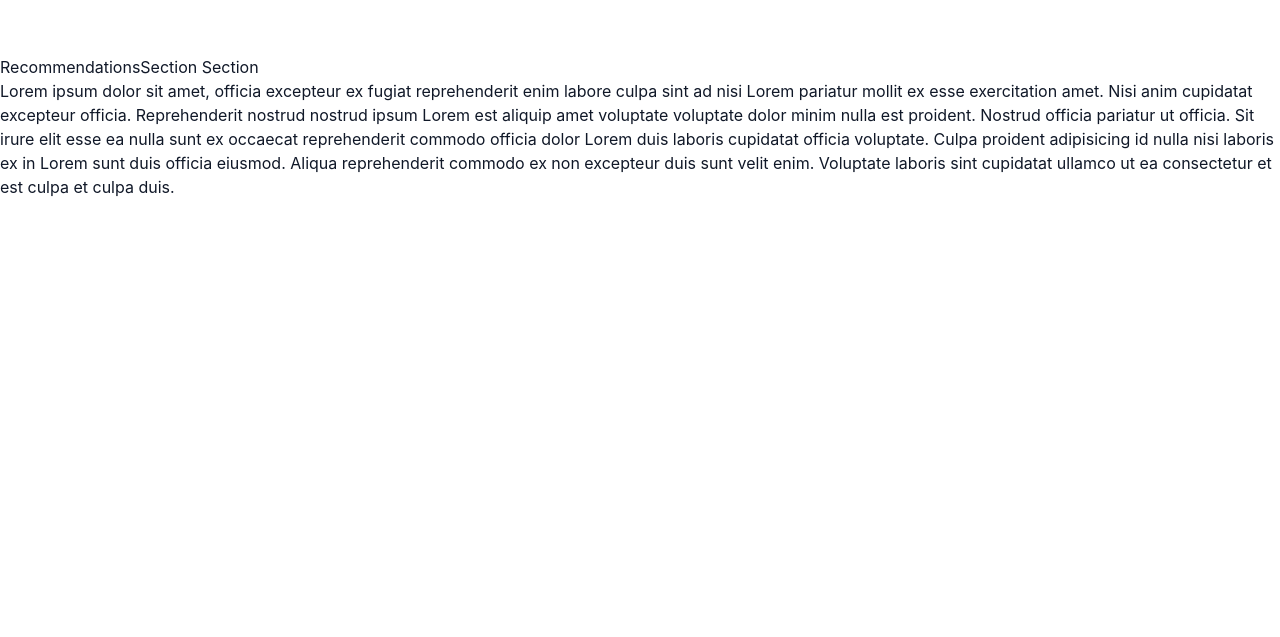
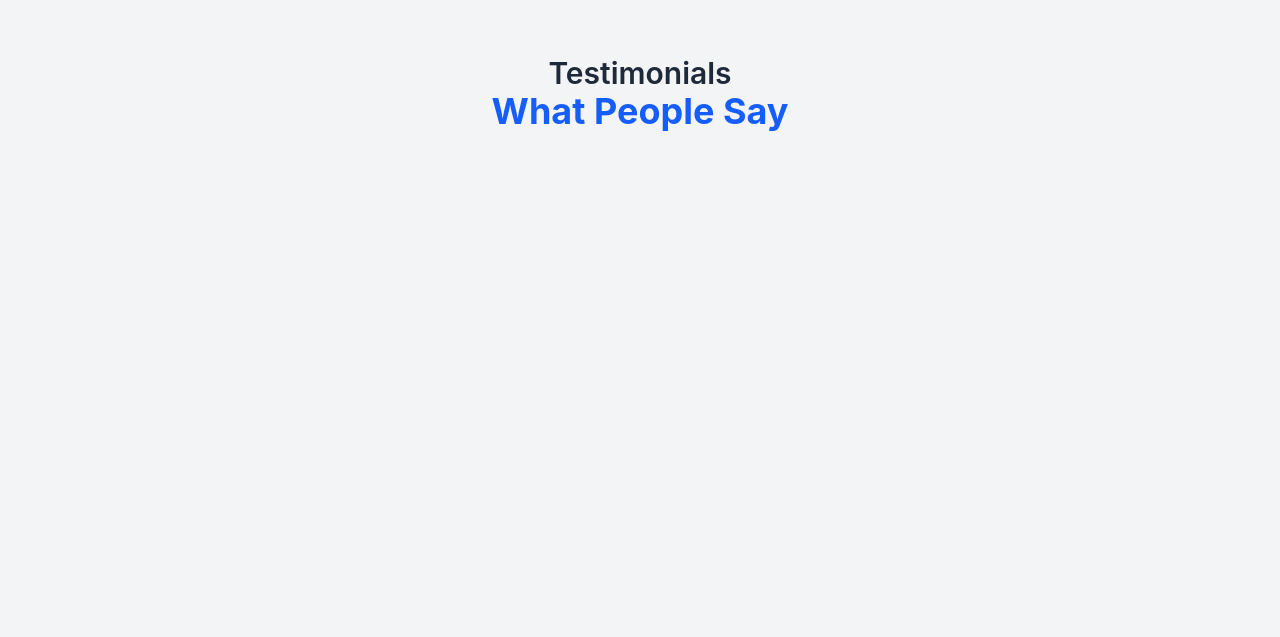
Before and after one commit to cyril2day/react-dark-light-toggle, a React (Vite) app: page / in a window 1280 px wide. Shown: the part 3283-3920 px from the top of the page. Built offline with nearby package versions, Linux system fonts and the light colour scheme.

Commit message:
Build the layout of the recommendations section

```diff
--- a/src/components/RecommendationsSection/index.jsx
+++ b/src/components/RecommendationsSection/index.jsx
@@ -4,12 +4,19 @@
 
 const RecommendationsSection = () => {
   return (
-    <section className='min-h-screen py-20'>
-      <h1>RecommendationsSection Section</h1>
+    <section className='min-h-screen py-20 px-4 text-center bg-gray-100 dark:bg-gray-900'>
+      <h2 className='text-3xl font-semibold text-gray-800 dark:text-white'>
+        Testimonials
+      </h2>
+      <h3 className='text-4xl font-bold text-blue-600 dark:text-blue-400 mb-16'>
+        What People Say
+      </h3>
 
-      <p>
-        Lorem ipsum dolor sit amet, officia excepteur ex fugiat reprehenderit enim labore culpa sint ad nisi Lorem pariatur mollit ex esse exercitation amet. Nisi anim cupidatat excepteur officia. Reprehenderit nostrud nostrud ipsum Lorem est aliquip amet voluptate voluptate dolor minim nulla est proident. Nostrud officia pariatur ut officia. Sit irure elit esse ea nulla sunt ex occaecat reprehenderit commodo officia dolor Lorem duis laboris cupidatat officia voluptate. Culpa proident adipisicing id nulla nisi laboris ex in Lorem sunt duis officia eiusmod. Aliqua reprehenderit commodo ex non excepteur duis sunt velit enim. Voluptate laboris sint cupidatat ullamco ut ea consectetur et est culpa et culpa duis.
-      </p>
+      {/* Recommendation Box */}
+
+      {/* Navigation Arrows */}
+
+      {/* Logos */}
     </section>
   )
 }
```
